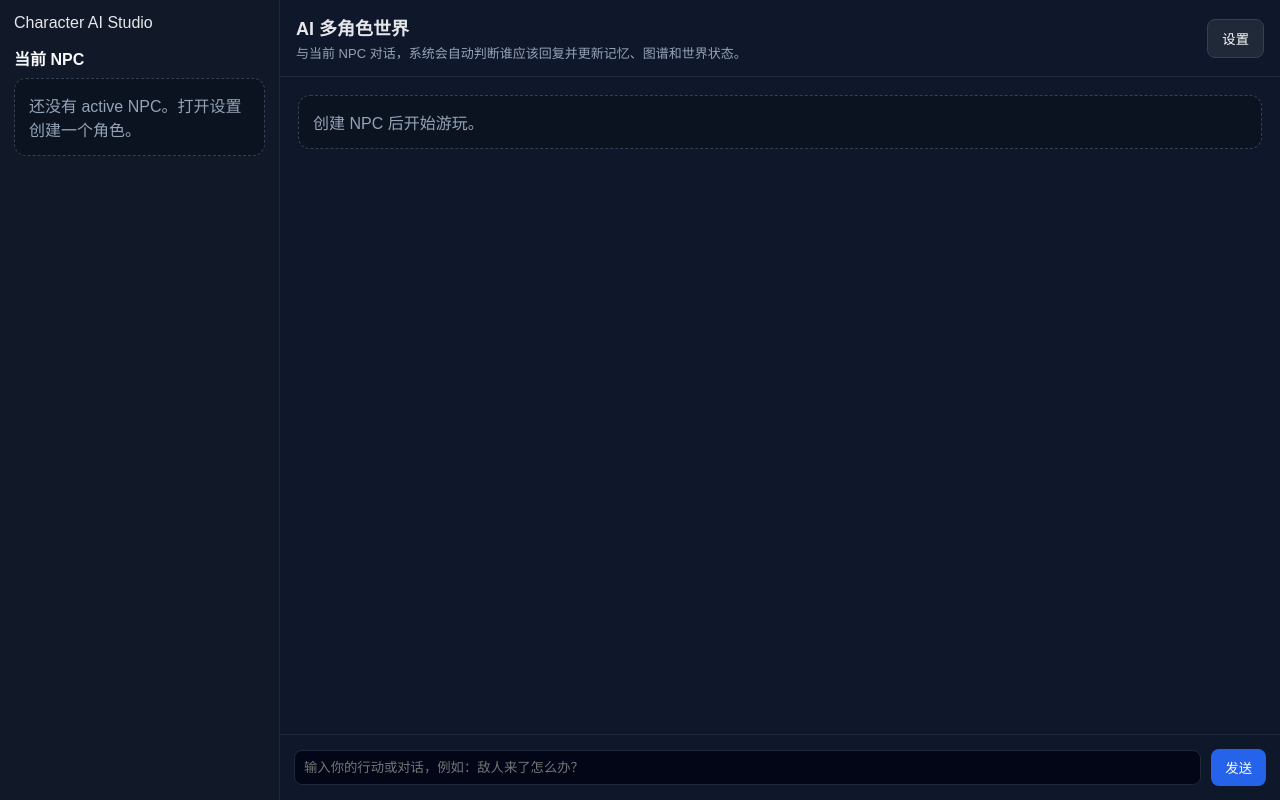
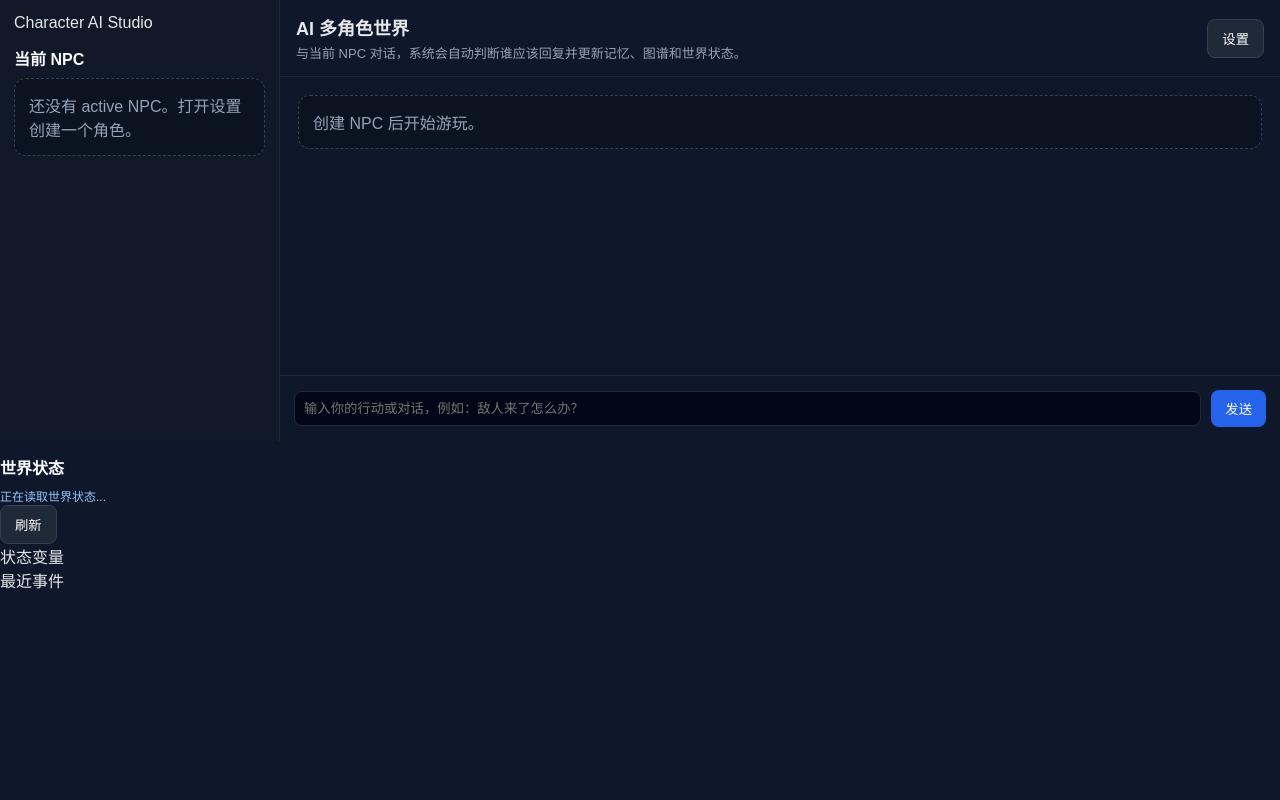
Before and after one commit to lussifa/character, a FastAPI app: page / in a window 1280 px wide. Run offline with FastAPI, Linux system fonts and the light colour scheme; data that the repository does not hold is empty; parts of the project's set-up code (start-up, migrations or seed data) failed here and were passed over.

Commit message:
Add right-side world status panel

```diff
--- a/templates/index.html
+++ b/templates/index.html
@@ -32,6 +32,26 @@
         <button type="submit">发送</button>
       </form>
     </main>
+
+    <aside class="world-panel">
+      <div class="world-panel-header">
+        <div>
+          <div class="section-title">世界状态</div>
+          <div id="world-status" class="small-status">正在读取世界状态...</div>
+        </div>
+        <button id="refresh-world" class="secondary-button compact-button" type="button">刷新</button>
+      </div>
+
+      <div class="world-block">
+        <div class="world-block-title">状态变量</div>
+        <div id="world-state-list" class="world-list"></div>
+      </div>
+
+      <div class="world-block">
+        <div class="world-block-title">最近事件</div>
+        <div id="world-event-list" class="world-list"></div>
+      </div>
+    </aside>
   </div>
 
   <div id="settings-modal" class="modal hidden">
```
